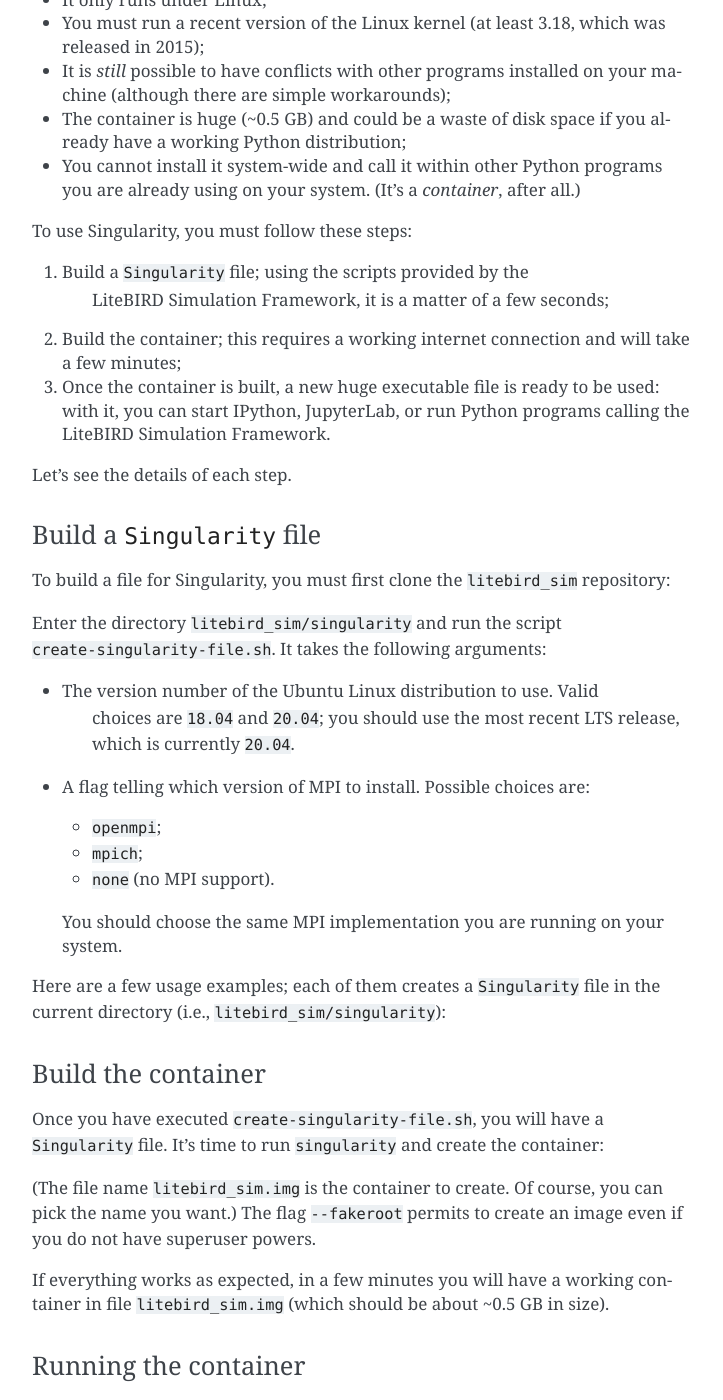
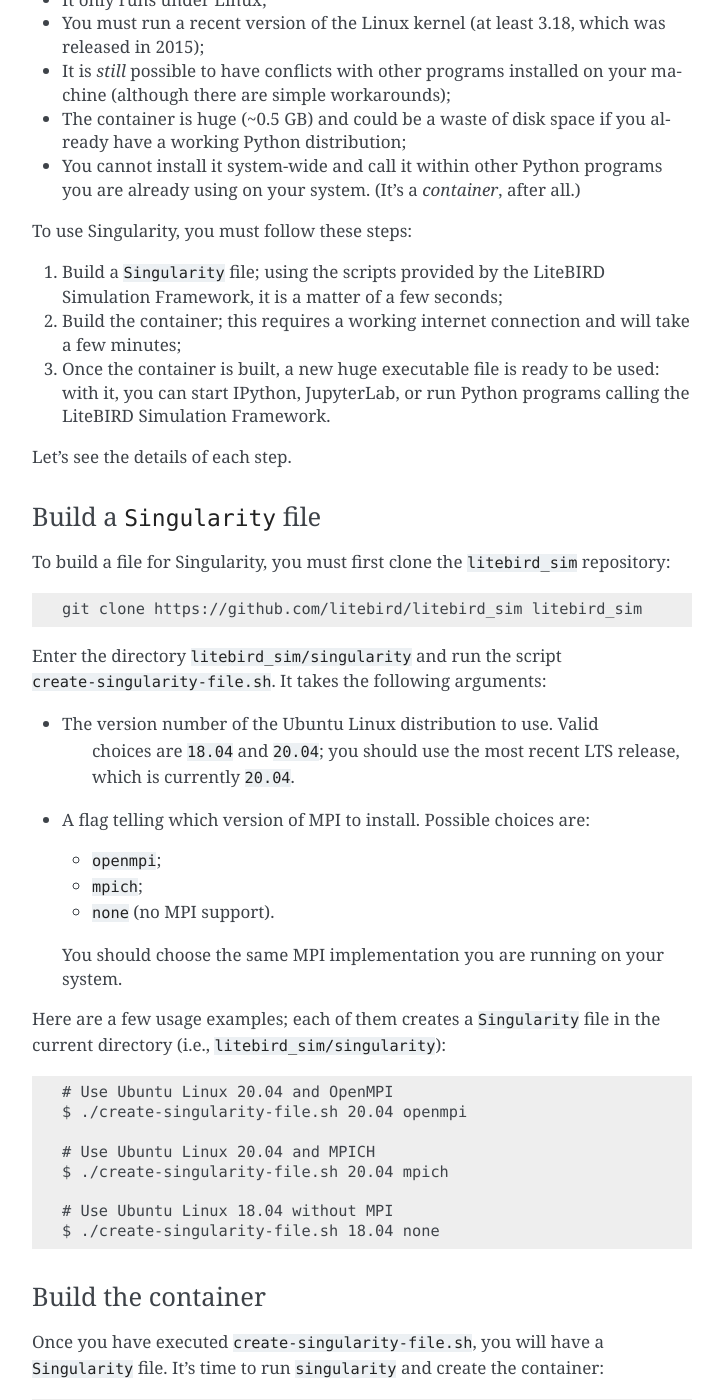
Before and after one commit to litebird/litebird_sim, a Sphinx documentation site: the page built from docs/source/installation.rst, in a window 1280 px wide and 1400 px high, scrolled down 1521 px. Shown: the whole window, without its empty margins (388-1111 px from the left). Built offline with Sphinx 7.4.7, drawn with Linux system fonts in a browser that asks for light colours; some of the changed text lies outside the part shown.

Commit message:
A few fixes to the docs

```diff
--- a/docs/source/installation.rst
+++ b/docs/source/installation.rst
@@ -93,7 +93,7 @@
 To use Singularity, you must follow these steps:
 
 1. Build a ``Singularity`` file; using the scripts provided by the
-    LiteBIRD Simulation Framework, it is a matter of a few seconds;
+   LiteBIRD Simulation Framework, it is a matter of a few seconds;
 
 2. Build the container; this requires a working internet connection
    and will take a few minutes;
@@ -110,7 +110,7 @@
 To build a file for Singularity, you must first clone the
 ``litebird_sim`` repository:
 
-.. code-block: text
+.. code-block:: text
 
    git clone https://github.com/litebird/litebird_sim litebird_sim
 
@@ -134,7 +134,7 @@
 Here are a few usage examples; each of them creates a ``Singularity``
 file in the current directory (i.e., ``litebird_sim/singularity``):
 
-.. code-block: text
+.. code-block:: text
 
    # Use Ubuntu Linux 20.04 and OpenMPI
    $ ./create-singularity-file.sh 20.04 openmpi
@@ -152,7 +152,7 @@
 ``Singularity`` file. It's time to run ``singularity`` and create the
 container:
 
-.. code-block: text
+.. code-block:: text
 
    singularity build --fakeroot litebird_sim.img Singularity
 
```
